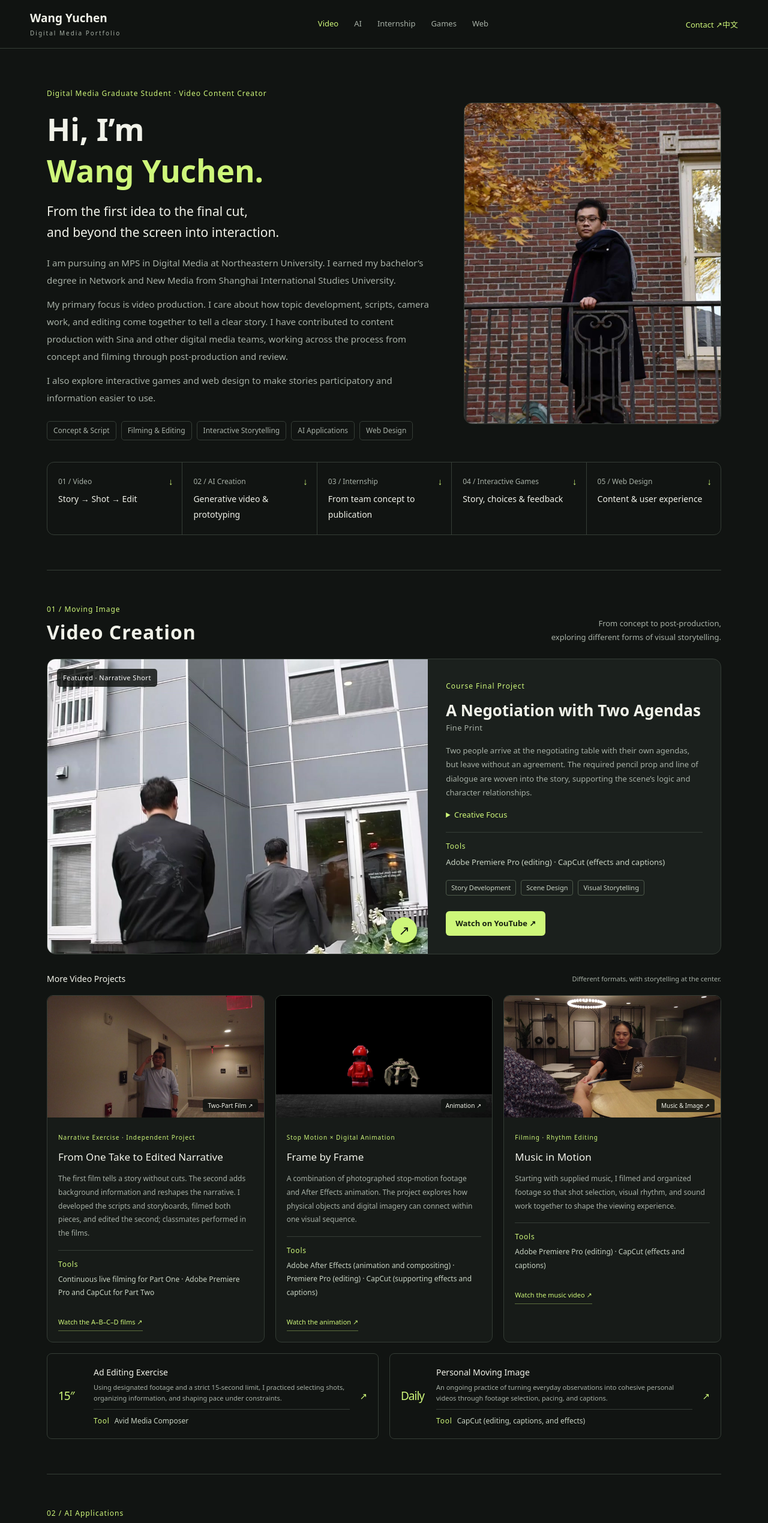
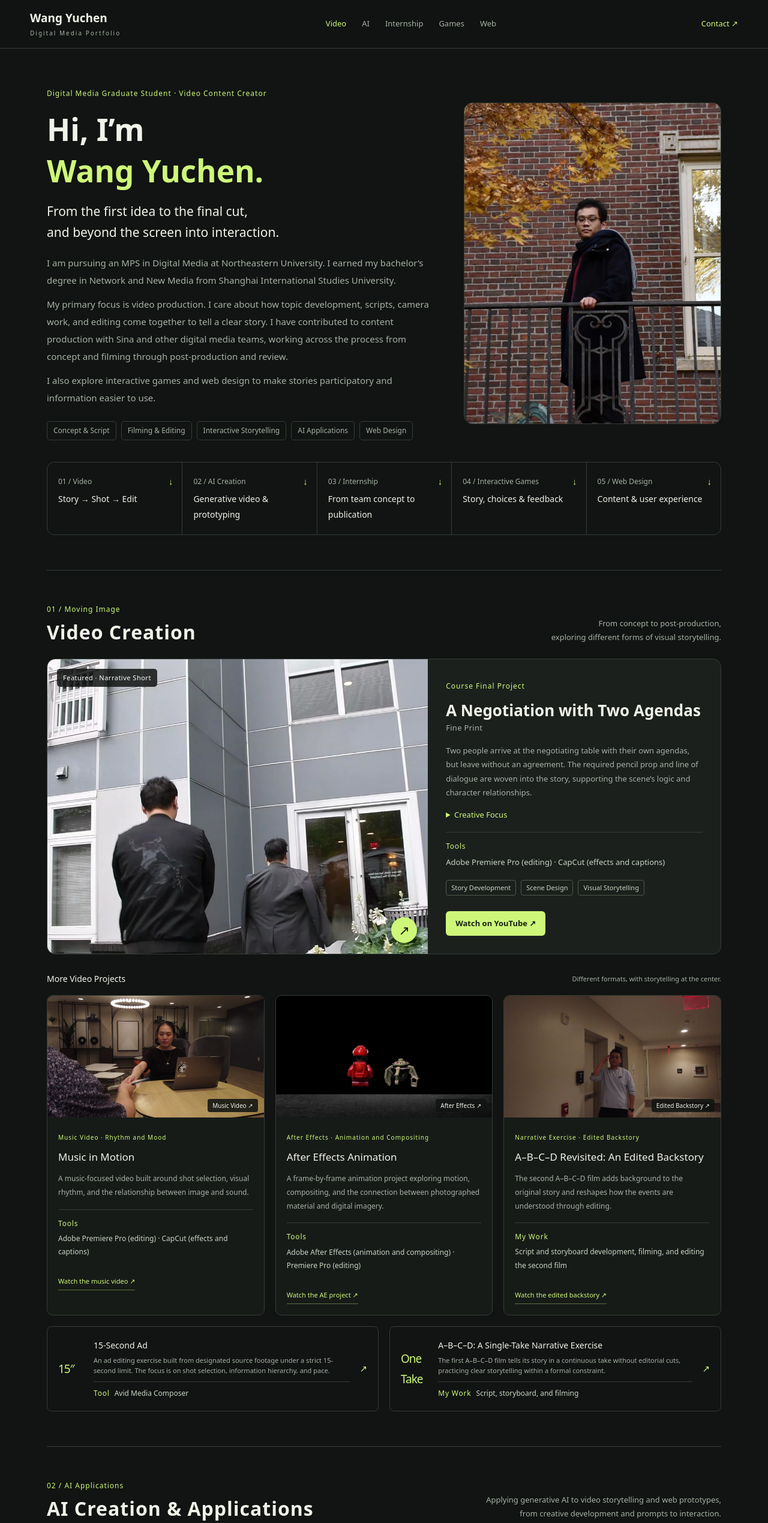
Before and after one commit to Yuchen-W-2001/Yuchen-W-2001.github.io, a plain HTML site: page en/index.html in a window 1280 px wide. Shown: the top 2539 px of the page at 60% size. Drawn offline with Linux system fonts and the light colour scheme.

Commit message:
Correct English portfolio video links and titles

```diff
--- a/en/index.html
+++ b/en/index.html
@@ -15,7 +15,7 @@
   <nav aria-label="Project categories">
     <a href="#video">Video</a><a href="#ai">AI</a><a href="#internship">Internship</a><a href="#games">Games</a><a href="#web">Web</a>
   </nav>
-  <div><a class="contact-nav" href="#contact">Contact ↗</a><a class="contact-nav" href="../">中文</a></div>
+  <a class="contact-nav" href="#contact">Contact ↗</a>
 </header>
 <main>
 <section class="intro" aria-labelledby="intro-title">
@@ -45,24 +45,24 @@
 <section class="work-section" id="video">
   <div class="section-head"><div><span class="section-index">01 / Moving Image</span><h2>Video Creation</h2></div><p>From concept to post-production,<br>exploring different forms of visual storytelling.</p></div>
   <article class="feature">
-    <a class="visual" href="https://youtu.be/9y6JPsbZm8c?si=Wu_DqsaK66IeLT4Q" target="_blank" rel="noopener"><img src="../assets/fine-print.jpg" alt="A frame from the narrative short Fine Print"><span class="image-label">Featured · Narrative Short</span><span class="play" aria-hidden="true">↗</span></a>
+    <a class="visual" href="https://youtu.be/0epHSeztcYo?si=g-CccQQHZwF-S6gs" target="_blank" rel="noopener"><img src="../assets/fine-print.jpg" alt="A frame from the narrative short Fine Print"><span class="image-label">Featured · Narrative Short</span><span class="play" aria-hidden="true">↗</span></a>
     <div class="feature-copy"><span class="meta">Course Final Project</span><h3>A Negotiation with Two Agendas<span class="original">Fine Print</span></h3>
       <p>Two people arrive at the negotiating table with their own agendas, but leave without an agreement. The required pencil prop and line of dialogue are woven into the story, supporting the scene’s logic and character relationships.</p>
       <details class="project-detail"><summary>Creative Focus</summary><p>I built the story around a failed negotiation, shaping the characters’ motivations, dialogue, and required prop into one coherent scene.</p></details>
       <div class="project-tools"><strong>Tools</strong>Adobe Premiere Pro (editing) · CapCut (effects and captions)</div>
       <div class="tags"><span>Story Development</span><span>Scene Design</span><span>Visual Storytelling</span></div>
-      <a class="button" href="https://youtu.be/9y6JPsbZm8c?si=Wu_DqsaK66IeLT4Q" target="_blank" rel="noopener">Watch on YouTube ↗</a>
+      <a class="button" href="https://youtu.be/0epHSeztcYo?si=g-CccQQHZwF-S6gs" target="_blank" rel="noopener">Watch on YouTube ↗</a>
     </div>
   </article>
   <div class="subhead"><h3>More Video Projects</h3><span>Different formats, with storytelling at the center.</span></div>
   <div class="card-grid video-grid">
-    <article class="card"><a class="thumb" href="https://youtu.be/GiXpxAjvWr8?si=s5YDaxItDL8DMtV1" target="_blank" rel="noopener"><img loading="lazy" src="../assets/abcd.jpg" alt="A frame from the A–B–C–D short films"><span>Two-Part Film ↗</span></a><div class="card-copy"><span class="meta">Narrative Exercise · Independent Project</span><h3>From One Take to Edited Narrative</h3><p>The first film tells a story without cuts. The second adds background information and reshapes the narrative. I developed the scripts and storyboards, filmed both pieces, and edited the second; classmates performed in the films.</p><div class="project-tools"><strong>Tools</strong>Continuous live filming for Part One · Adobe Premiere Pro and CapCut for Part Two</div><a class="text-link" href="https://youtu.be/GiXpxAjvWr8?si=s5YDaxItDL8DMtV1" target="_blank" rel="noopener">Watch the A–B–C–D films ↗</a></div></article>
-    <article class="card"><a class="thumb" href="https://youtu.be/0epHSeztcYo?si=6QbxUCuanBIM0LGR" target="_blank" rel="noopener"><img loading="lazy" src="../assets/frame-by-frame.jpg" alt="A frame from a stop-motion and digital animation project"><span>Animation ↗</span></a><div class="card-copy"><span class="meta">Stop Motion × Digital Animation</span><h3>Frame by Frame</h3><p>A combination of photographed stop-motion footage and After Effects animation. The project explores how physical objects and digital imagery can connect within one visual sequence.</p><div class="project-tools"><strong>Tools</strong>Adobe After Effects (animation and compositing) · Premiere Pro (editing) · CapCut (supporting effects and captions)</div><a class="text-link" href="https://youtu.be/0epHSeztcYo?si=6QbxUCuanBIM0LGR" target="_blank" rel="noopener">Watch the animation ↗</a></div></article>
-    <article class="card"><a class="thumb" href="https://youtu.be/uwPdTXovE3Y?si=zAtLBmvm9NJxWES7" target="_blank" rel="noopener"><img loading="lazy" src="../assets/music-in-motion.jpg" alt="A frame from a music and moving-image course project"><span>Music &amp; Image ↗</span></a><div class="card-copy"><span class="meta">Filming · Rhythm Editing</span><h3>Music in Motion</h3><p>Starting with supplied music, I filmed and organized footage so that shot selection, visual rhythm, and sound work together to shape the viewing experience.</p><div class="project-tools"><strong>Tools</strong>Adobe Premiere Pro (editing) · CapCut (effects and captions)</div><a class="text-link" href="https://youtu.be/uwPdTXovE3Y?si=zAtLBmvm9NJxWES7" target="_blank" rel="noopener">Watch the music video ↗</a></div></article>
+    <article class="card"><a class="thumb" href="https://youtu.be/9y6JPsbZm8c?si=WMDvqtskFxaa0Gdk" target="_blank" rel="noopener"><img loading="lazy" src="../assets/music-in-motion.jpg" alt="A frame from the music video"><span>Music Video ↗</span></a><div class="card-copy"><span class="meta">Music Video · Rhythm and Mood</span><h3>Music in Motion</h3><p>A music-focused video built around shot selection, visual rhythm, and the relationship between image and sound.</p><div class="project-tools"><strong>Tools</strong>Adobe Premiere Pro (editing) · CapCut (effects and captions)</div><a class="text-link" href="https://youtu.be/9y6JPsbZm8c?si=WMDvqtskFxaa0Gdk" target="_blank" rel="noopener">Watch the music video ↗</a></div></article>
+    <article class="card"><a class="thumb" href="https://youtu.be/GiXpxAjvWr8?si=7b6HbpJ5wkyy3o61" target="_blank" rel="noopener"><img loading="lazy" src="../assets/frame-by-frame.jpg" alt="A frame from an After Effects animation"><span>After Effects ↗</span></a><div class="card-copy"><span class="meta">After Effects · Animation and Compositing</span><h3>After Effects Animation</h3><p>A frame-by-frame animation project exploring motion, compositing, and the connection between photographed material and digital imagery.</p><div class="project-tools"><strong>Tools</strong>Adobe After Effects (animation and compositing) · Premiere Pro (editing)</div><a class="text-link" href="https://youtu.be/GiXpxAjvWr8?si=7b6HbpJ5wkyy3o61" target="_blank" rel="noopener">Watch the AE project ↗</a></div></article>
+    <article class="card"><a class="thumb" href="https://youtu.be/uwPdTXovE3Y?si=ntyWWExp3YIBLviO" target="_blank" rel="noopener"><img loading="lazy" src="../assets/abcd.jpg" alt="A frame from A–B–C–D Revisited"><span>Edited Backstory ↗</span></a><div class="card-copy"><span class="meta">Narrative Exercise · Edited Backstory</span><h3>A–B–C–D Revisited: An Edited Backstory</h3><p>The second A–B–C–D film adds background to the original story and reshapes how the events are understood through editing.</p><div class="project-tools"><strong>My Work</strong>Script and storyboard development, filming, and editing the second film</div><a class="text-link" href="https://youtu.be/uwPdTXovE3Y?si=ntyWWExp3YIBLviO" target="_blank" rel="noopener">Watch the edited backstory ↗</a></div></article>
   </div>
   <div class="compact-grid">
-    <a class="compact" href="https://youtu.be/4ffueyLjSwk?si=00q3NKHkeXGrIh8-" target="_blank" rel="noopener"><span class="mini-number">15″</span><div><h3>Ad Editing Exercise</h3><p>Using designated footage and a strict 15-second limit, I practiced selecting shots, organizing information, and shaping pace under constraints.</p><div class="project-tools"><strong>Tool</strong>Avid Media Composer</div></div><span>↗</span></a>
-    <a class="compact" href="https://youtu.be/BteLZBviTbg?si=z2lXS-XuiGzznnN7" target="_blank" rel="noopener"><span class="mini-number">Daily</span><div><h3>Personal Moving Image</h3><p>An ongoing practice of turning everyday observations into cohesive personal videos through footage selection, pacing, and captions.</p><div class="project-tools"><strong>Tool</strong>CapCut (editing, captions, and effects)</div></div><span>↗</span></a>
+    <a class="compact" href="https://youtu.be/4ffueyLjSwk?si=I6Bfn2GVrki_dkBN" target="_blank" rel="noopener"><span class="mini-number">15″</span><div><h3>15-Second Ad</h3><p>An ad editing exercise built from designated source footage under a strict 15-second limit. The focus is on shot selection, information hierarchy, and pace.</p><div class="project-tools"><strong>Tool</strong>Avid Media Composer</div></div><span>↗</span></a>
+    <a class="compact" href="https://youtu.be/BteLZBviTbg?si=dwE0vsVttEQ9hQqD" target="_blank" rel="noopener"><span class="mini-number">One Take</span><div><h3>A–B–C–D: A Single-Take Narrative Exercise</h3><p>The first A–B–C–D film tells its story in a continuous take without editorial cuts, practicing clear storytelling within a formal constraint.</p><div class="project-tools"><strong>My Work</strong>Script, storyboard, and filming</div></div><span>↗</span></a>
   </div>
 </section>
 
@@ -109,7 +109,7 @@
 </section>
 
 <footer id="contact"><div><span class="section-index">Get in touch</span><h2>Every next collaboration<br>starts with a story.</h2><p>Video Creation · Content Production · Digital Media</p></div>
-  <div class="footer-links"><a href="mailto:1398735687@qq.com">Email: 1398735687@qq.com ↗</a><a href="tel:+8613651028713">Phone: +86 136 5102 8713 ↗</a><a href="#top">Back to top ↑</a><a href="../">中文主页 ↗</a></div>
+  <div class="footer-links"><a href="mailto:1398735687@qq.com">Email: 1398735687@qq.com ↗</a><a href="tel:+8613651028713">Phone: +86 136 5102 8713 ↗</a><a href="#top">Back to top ↑</a></div>
   <div class="footer-bottom"><span>© 2026 Wang Yuchen</span><span>Third-party materials and brands belong to their respective owners.</span></div>
 </footer>
 </main>
```
